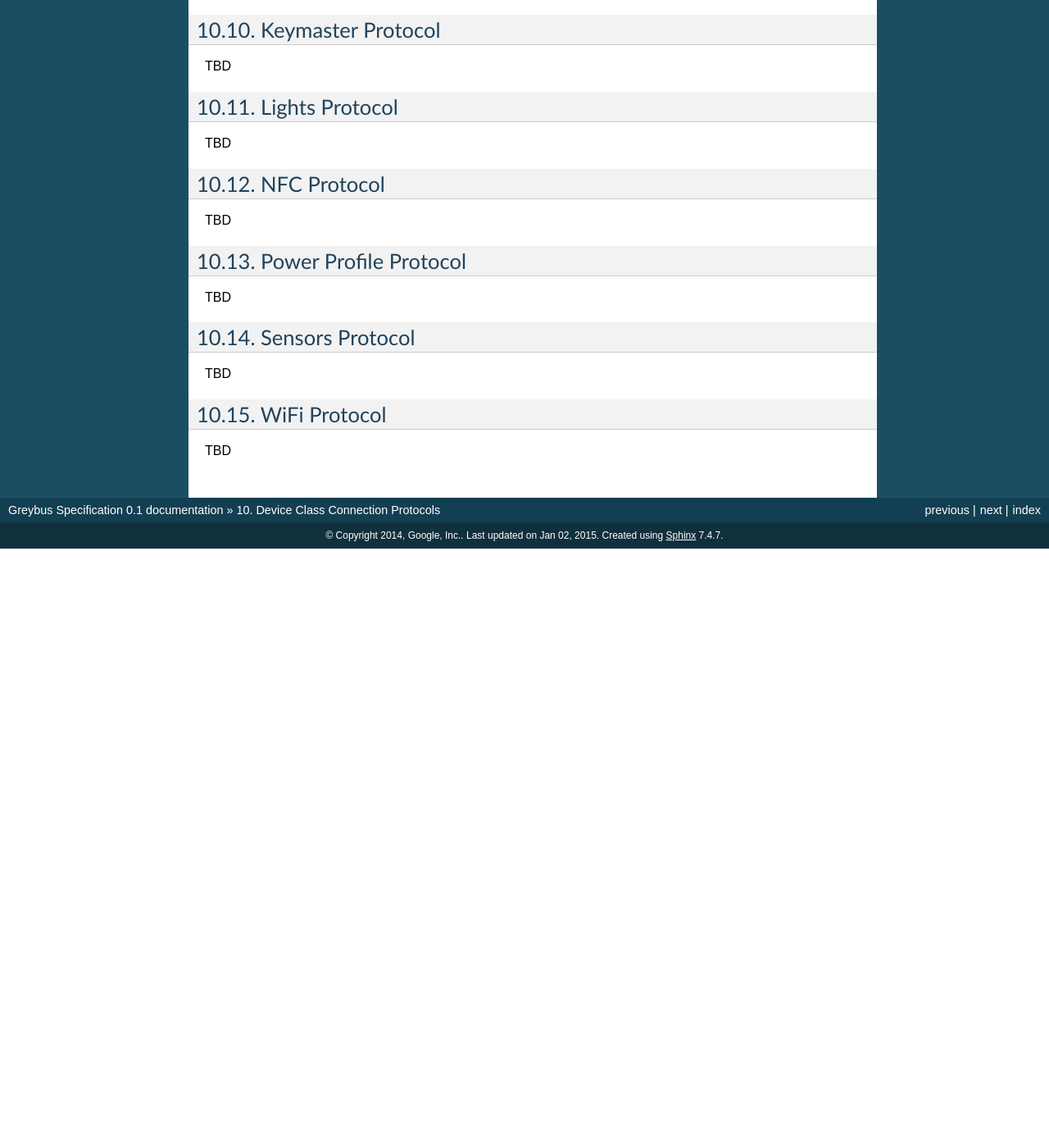
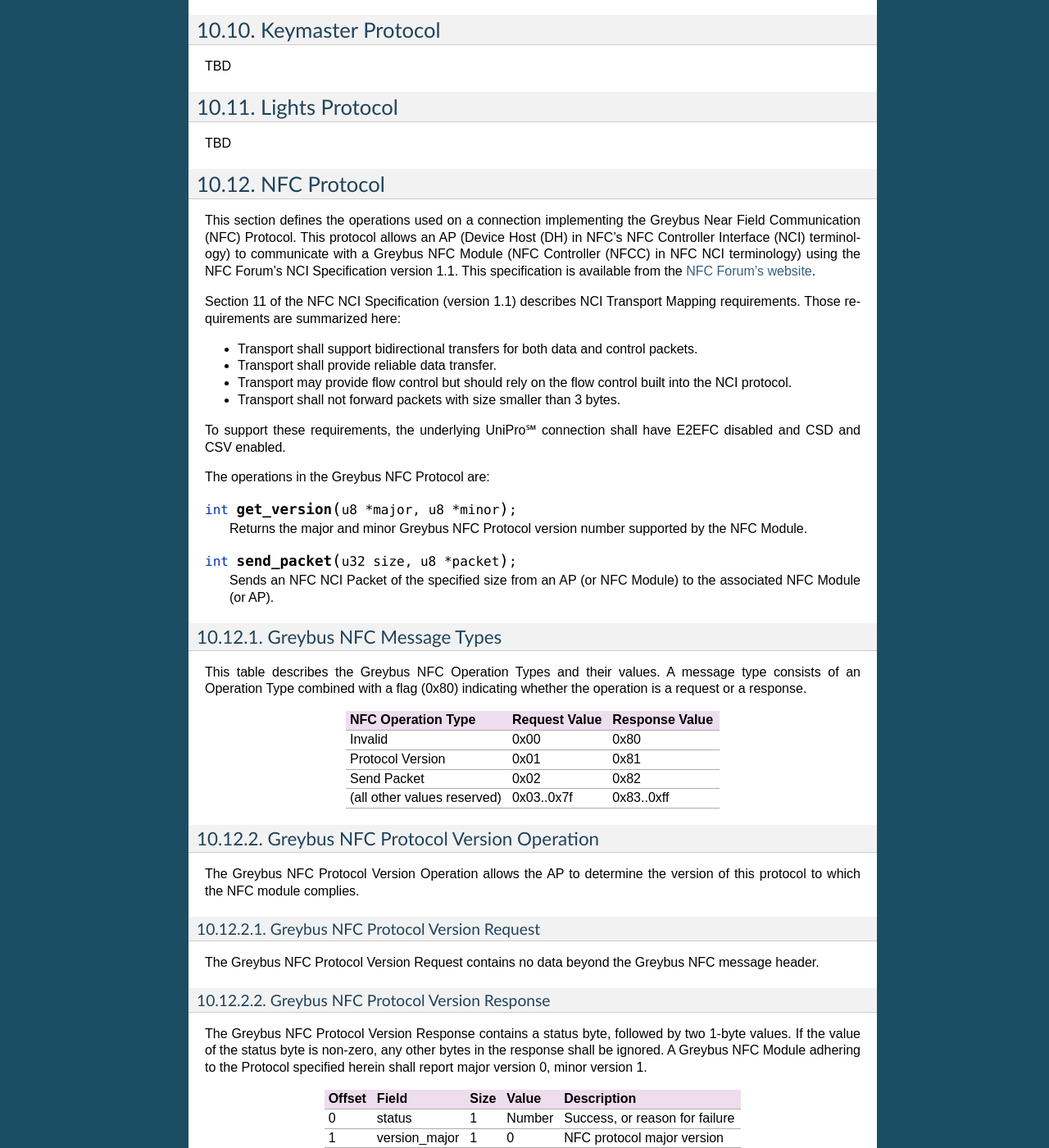
Before and after one commit to projectara/greybus-spec, a Sphinx documentation site: the page built from source/device_class.rst, in a window 1280 px wide and 1400 px high, scrolled down 8293 px. Shown: the whole window at 82% size. Built offline with Sphinx 7.4.7, drawn with Linux system fonts in a browser that asks for light colours; before the commit the page ends 8962 px from its top, so only the background shows below that; some of the changed text lies outside the part shown.

Commit message:
Device Class: NFC: Add Greybus NFC Device Class Specification
The NFC Forum (http://nfc-forum.org), which creates and certifies
NFC specifications, has defined the NFC Controller Interface (NCI)
specification version 1.1.  That specification defines how Device
Hosts (AP's in our case) and NFC Controllers (UniPro NFC modules in
our case) communicate.  The NCI spec takes care to separate the NCI
core from the underlying transport layer and its speed (see chapter 11
of the NCI spec).  The transport requirements are simple and fit nicely
with UniPro and Greybus.

The NCI transport requirements are (paraphrased):
- provide bi-directional packet transport
- transport shall be reliable
- transport may provide flow control but should use NCI flow control
  instead
- transport should not forward packets less than 3 bytes to the NCI
  core

Android already has an NCI implementation (see external/libnfc-nci
in the Android source) so it makes sense to have the NFC device class
protocol be a new NCI transport.

The UniPro connection should have E2EFC turned off and the Greybus
NFC protocol only needs "get version" and "send packet" operations.

Signed-off-by: Mark A. Greer <mgreer@animalcreek.com>
Signed-off-by: Greg Kroah-Hartman <greg@kroah.com>

```diff
--- a/source/device_class.rst
+++ b/source/device_class.rst
@@ -559,7 +559,115 @@ TBD
 NFC Protocol
 ------------
 
-TBD
+This section defines the operations used on a connection implementing
+the Greybus Near Field Communication (NFC) Protocol.  This protocol
+allows an AP (Device Host (DH) in NFC's NFC Controller Interface (NCI)
+terminology) to communicate with a Greybus NFC Module (NFC Controller
+(NFCC) in NFC NCI terminology) using the NFC Forum's NCI Specification
+version 1.1.  This specification is available from the
+`NFC Forum's website <http://nfc-forum.org>`_.
+
+Section 11 of the NFC NCI Specification (version 1.1) describes NCI
+Transport Mapping requirements.  Those requirements are summarized here:
+
+*   Transport shall support bidirectional transfers for both data
+    and control packets.
+*   Transport shall provide reliable data transfer.
+*   Transport may provide flow control but should rely on the flow
+    control built into the NCI protocol.
+*   Transport shall not forward packets with size smaller than 3 bytes.
+
+To support these requirements, the underlying |unipro| connection shall
+have E2EFC disabled and CSD and CSV enabled.
+
+The operations in the Greybus NFC Protocol are:
+
+.. c:function:: int get_version(u8 *major, u8 *minor);
+
+    Returns the major and minor Greybus NFC Protocol version
+    number supported by the NFC Module.
+
+.. c:function:: int send_packet(u32 size, u8 *packet);
+
+    Sends an NFC NCI Packet of the specified size from an AP
+    (or NFC Module) to the associated NFC Module (or AP).
+
+Greybus NFC Message Types
+^^^^^^^^^^^^^^^^^^^^^^^^^
+
+This table describes the Greybus NFC Operation Types and their
+values. A message type consists of an Operation Type combined with a
+flag (0x80) indicating whether the operation is a request or a response.
+
+===========================  =============  ==============
+NFC Operation Type           Request Value  Response Value
+===========================  =============  ==============
+Invalid                      0x00           0x80
+Protocol Version             0x01           0x81
+Send Packet                  0x02           0x82
+(all other values reserved)  0x03..0x7f     0x83..0xff
+===========================  =============  ==============
+
+Greybus NFC Protocol Version Operation
+^^^^^^^^^^^^^^^^^^^^^^^^^^^^^^^^^^^^^^
+
+The Greybus NFC Protocol Version Operation allows the AP to
+determine the version of this protocol to which the NFC
+module complies.
+
+Greybus NFC Protocol Version Request
+""""""""""""""""""""""""""""""""""""
+
+The Greybus NFC Protocol Version Request contains no data beyond
+the Greybus NFC message header.
+
+Greybus NFC Protocol Version Response
+"""""""""""""""""""""""""""""""""""""
+
+The Greybus NFC Protocol Version Response contains a status byte,
+followed by two 1-byte values. If the value of the status byte is
+non-zero, any other bytes in the response shall be ignored. A Greybus
+NFC Module adhering to the Protocol specified herein shall
+report major version |gb-major|, minor version |gb-minor|.
+
+=======  ==============  ======  ==========      ===========================
+Offset   Field           Size    Value           Description
+=======  ==============  ======  ==========      ===========================
+0        status          1       Number          Success, or reason for failure
+1        version_major   1       |gb-major|      NFC protocol major version
+2        version_minor   1       |gb-minor|      NFC protocol minor version
+=======  ==============  ======  ==========      ===========================
+
+Greybus NFC Send Packet Operation
+^^^^^^^^^^^^^^^^^^^^^^^^^^^^^^^^^
+
+The Greybus NFC Send Packet Operation allows an AP or NFC Module
+to send an NFC NCI Packet to the associated NFC Module or AP,
+respectively.
+
+Greybus NFC Send Packet Request
+"""""""""""""""""""""""""""""""
+
+The Greybus NFC Send Packet Request contains a 4-byte size and
+a valid NFC NCI Packet of 'size' bytes.
+
+=======  ==============  ======  ==========      ===========================
+Offset   Field           Size    Value           Description
+=======  ==============  ======  ==========      ===========================
+0        size            4       Number          Size of the NFC NCI packet
+4        packet          'size'  Data            NFC NCI Packet
+=======  ==============  ======  ==========      ===========================
+
+Greybus NFC Send Packet Response
+""""""""""""""""""""""""""""""""
+
+The Greybus NFC Send Packet Response contains only the status byte.
+
+=======  ==============  ======  ==========      ===========================
+Offset   Field           Size    Value           Description
+=======  ==============  ======  ==========      ===========================
+0        status          1       Number          Success, or reason for failure
+=======  ==============  ======  ==========      ===========================
 
 Power Profile Protocol
 ----------------------
```
